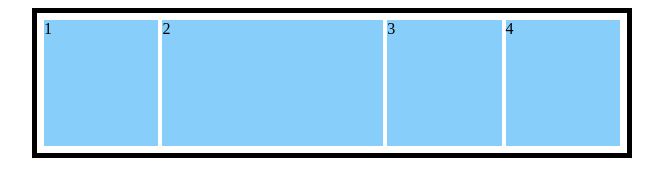
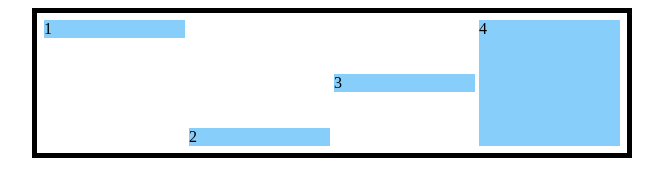
Before and after one commit to fhrlzmn/belajar-flexbox, a plain HTML site: page index.html in a window 1280 px wide. Shown: the whole page, without its empty margins (308-971 px from the left). Drawn offline with Linux system fonts and the light colour scheme.

Commit message:
Properti align-self

```diff
--- a/style/style.css
+++ b/style/style.css
@@ -9,7 +9,7 @@
   /* flex-direction: row; */
   /* flex-wrap: wrap; */
   /* justify-content: space-evenly; */
-  /* align-items: baseline; */
+  align-items: stretch;
   /* align-content: space-around; */
 }
 
@@ -21,15 +21,18 @@
 
 .container div.satu {
   /* order: 4; */
+  align-self: flex-start;
 }
 
 .container div.dua {
   /* order: 1; */
-  flex-grow: 2;
+  /* flex-grow: 2; */
+  align-self: flex-end;
 }
 
 .container div.tiga {
   /* order: 2; */
+  align-self: center;
 }
 
 .container div.empat {
```
Also changed, not shown: img/align-self.png (added).
